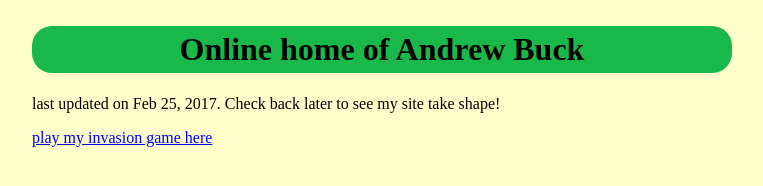
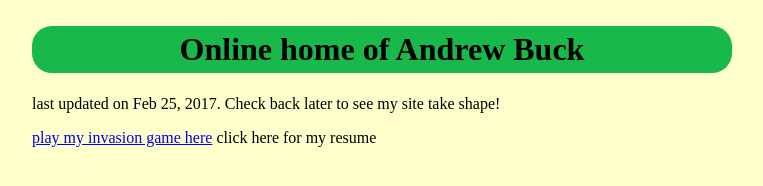
Before and after one commit to life4ants/life4ants.github.io, a plain HTML site: page index.html in a window 1280 px wide. Shown: the whole page, without its empty margins (258-1021 px from the left). Drawn offline with Linux system fonts and the light colour scheme.

Commit message:
add resume

```diff
--- a/index.html
+++ b/index.html
@@ -10,5 +10,6 @@
     <h1>Online home of Andrew Buck</h1>
     <p>last updated on Feb 25, 2017. Check back later to see my site take shape!</p>
     <a href='/invasion.html'>play my invasion game here</a>
+		<a herf='/AndrewBuck_RailsDeveloper.pdf'>click here for my resume</a>
   </body>
 </html>
```
Also changed, not shown: 1 other file.
